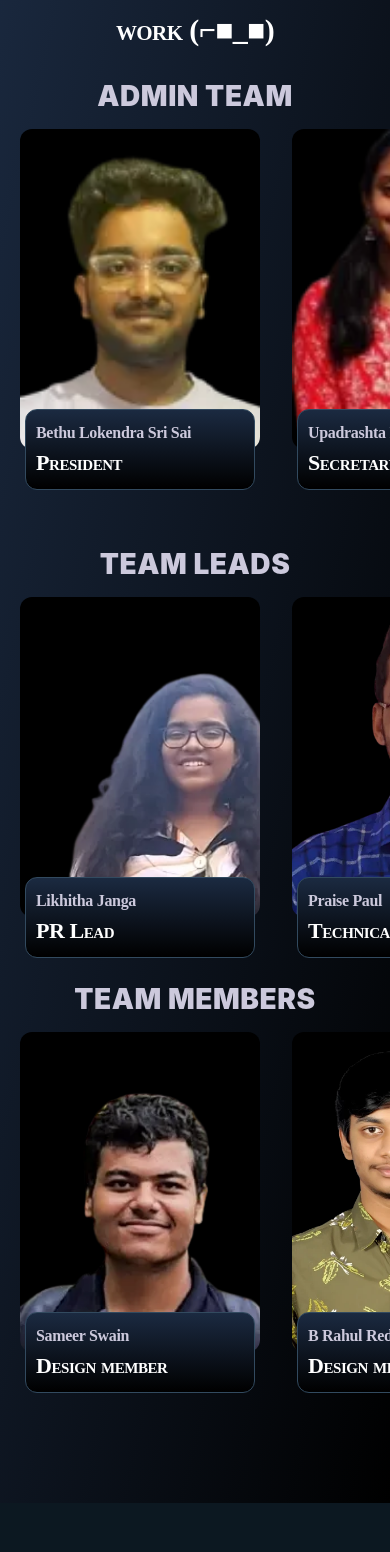
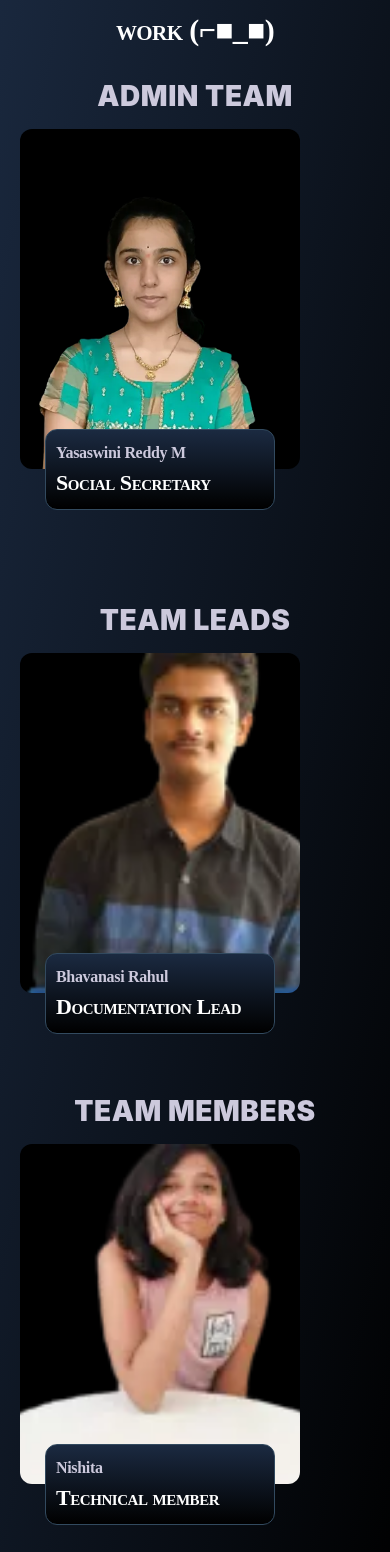
Before and after one commit to MSC-VITAP/MSC-Website, a React (Vite) app: page /team in a window 390 px wide. Shown: the part 209-1761 px from the top of the page. Built offline with nearby package versions, Linux system fonts and the light colour scheme.

Commit message:
added auto scroll team card and and drag scroll

```diff
--- a/index.html
+++ b/index.html
@@ -5,6 +5,8 @@
   <meta charset="UTF-8" />
   <meta http-equiv="X-UA-Compatible" content="IE=edge" />
   <meta name="viewport" content="width=device-width, initial-scale=1.0" />
+  <script src="https://code.jquery.com/jquery-3.6.3.slim.min.js"
+    integrity="sha256-ZwqZIVdD3iXNyGHbSYdsmWP//UBokj2FHAxKuSBKDSo=" crossorigin="anonymous"></script>
   <title>MSC Chapter VIT AP</title>
   <style>
   </style>
@@ -14,6 +16,7 @@
   <div id="root"></div>
   <script src="src/main.jsx" type="module">
   </script>
+
 </body>
 
 </html>
--- a/package.json
+++ b/package.json
@@ -10,8 +10,10 @@
   },
   "dependencies": {
     "framer-motion": "^9.0.4",
+    "owl.carousel": "^2.3.4",
     "react": "^18.2.0",
     "react-dom": "^18.2.0",
+    "react-owl-carousel": "^2.3.3",
     "react-router-dom": "^6.8.1"
   },
   "devDependencies": {
--- a/src/components/Teamscard.jsx
+++ b/src/components/Teamscard.jsx
@@ -3,7 +3,7 @@ import React from 'react'
 function Teamscard(props) {
     return (
         <div className='m-0 inline-block'>
-            <section className='rounded-xl w-[240px] h-[320px] md:w-[280px] md:h-[360px] bg-black'
+            <section className='rounded-xl w-[280px] h-[340px] md:w-[280px] md:h-[360px] bg-black'
                 style={{
                     backgroundPositionX: -20,
                     backgroundImage: `url(${props.img})`,
--- a/src/routes/Team.jsx
+++ b/src/routes/Team.jsx
@@ -1,4 +1,9 @@
 import React from 'react'
+
+import OwlCarousel from 'react-owl-carousel';
+import 'owl.carousel/dist/assets/owl.carousel.min.css'
+import 'owl.carousel/dist/assets/owl.theme.default.min.css'
+
 
 import Heading from '../components/Heading'
 import LeadTwo from '../components/LeadTwo'
@@ -15,6 +20,30 @@ const newleadData = shuffle(leadData);
 const newmemberData = shuffle(memberData);
 
 function Team() {
+    const state = {
+        responsive1: {
+            0: {
+                items: 1,
+            },
+            450: {
+                items: 2,
+            },
+            600: {
+                items: 3,
+            },
+        },
+        responsive2: {
+            0: {
+                items: 1,
+            },
+            450: {
+                items: 2,
+            },
+            600: {
+                items: 2,
+            },
+        },
+    }
     return (
         <React.Fragment>
             {/*Our team section*/}
@@ -28,11 +57,20 @@ function Team() {
                         <h1 className='mx-auto text-[28px] text-center md:text-left md:text-[38px] lg:text-[64px] w-80 md:ml-20 team-head'>Admin team</h1>
                         <div className="mt-3 ml-5 flex overflow-x-scroll pb-5 md:pb-10 hide-scroll-bar md:ml-20">
                             <div className="flex flex-nowrap md:mx-8 space-x-8" >
+                                <OwlCarousel
+                                    className='owl-theme '
+                                    responsive={state.responsive1}
+                                    loop
+                                    autoplay
+                                    autoplayTimeout='2500'
+                                    lazyLoad
+                                >
                                     {adminData.map((e) => {
                                         return (
                                             <Teamscard key={e.id} name={e.name} pos={e.pos} img={e.img} />
                                         );
                                     })}
+                                </OwlCarousel>
                             </div>
                         </div>
                     </div>
@@ -42,11 +80,20 @@ function Team() {
                         <h1 className='mx-auto text-[28px] text-center md:text-left md:text-[38px] lg:text-[64px] w-80 md:ml-20 team-head'>Team leads</h1>
                         <div className="mt-3 ml-5 flex overflow-x-scroll pb-5 md:pb-10 hide-scroll-bar">
                             <div className="flex flex-nowrap md:mx-8 space-x-8" >
+                                <OwlCarousel
+                                    className='owl-theme '
+                                    responsive={state.responsive1}
+                                    loop
+                                    autoplay
+                                    autoplayTimeout='2500'
+                                    lazyLoad
+                                >
                                     {newleadData.map((e) => {
                                         return (
                                             <Teamscard key={e.id} name={e.name} pos={e.pos} img={e.img} />
                                         );
                                     })}
+                                </OwlCarousel>
                             </div>
                         </div>
                     </div>
@@ -56,11 +103,20 @@ function Team() {
                         <h1 className='mx-auto text-[28px] text-center md:text-left md:text-[38px] lg:text-[64px] w-80 md:ml-20 team-head'>Team Members</h1>
                         <div className="mt-3 ml-5 flex overflow-x-scroll pb-5 md:pb-10 hide-scroll-bar md:ml-40">
                             <div className="flex flex-nowrap md:mx-8 space-x-8" >
+                                <OwlCarousel
+                                    className='owl-theme '
+                                    responsive={state.responsive2}
+                                    loop
+                                    autoplay
+                                    autoplayTimeout='2500'
+                                    lazyLoad
+                                >
                                     {newmemberData.map((e) => {
                                         return (
                                             <Teamscard key={e.id} name={e.name} pos={e.pos} img={e.img} />
                                         );
                                     })}
+                                </OwlCarousel>
                             </div>
                         </div>
                     </div>
```
Also changed, not shown: 1 other file (tests, documents, lock files or other folders). Lines whose indentation alone changed are shown as unchanged.
